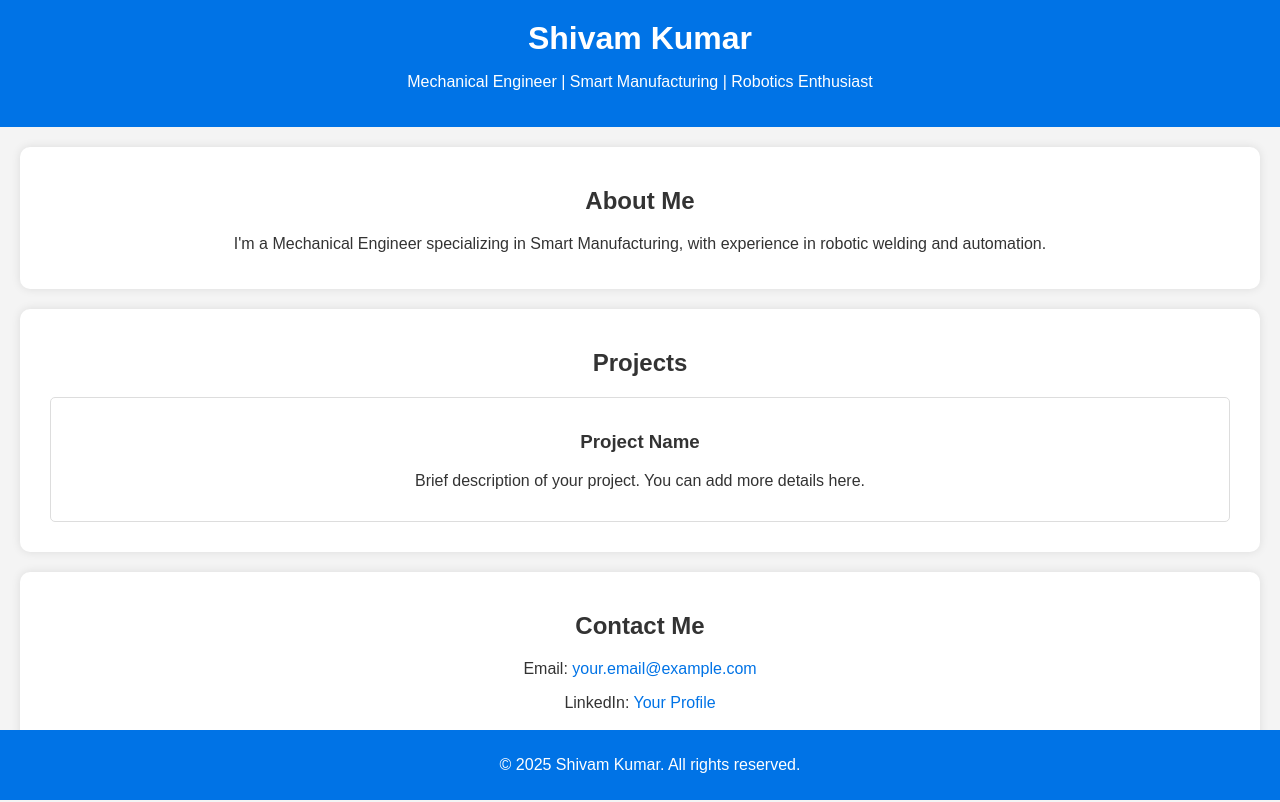
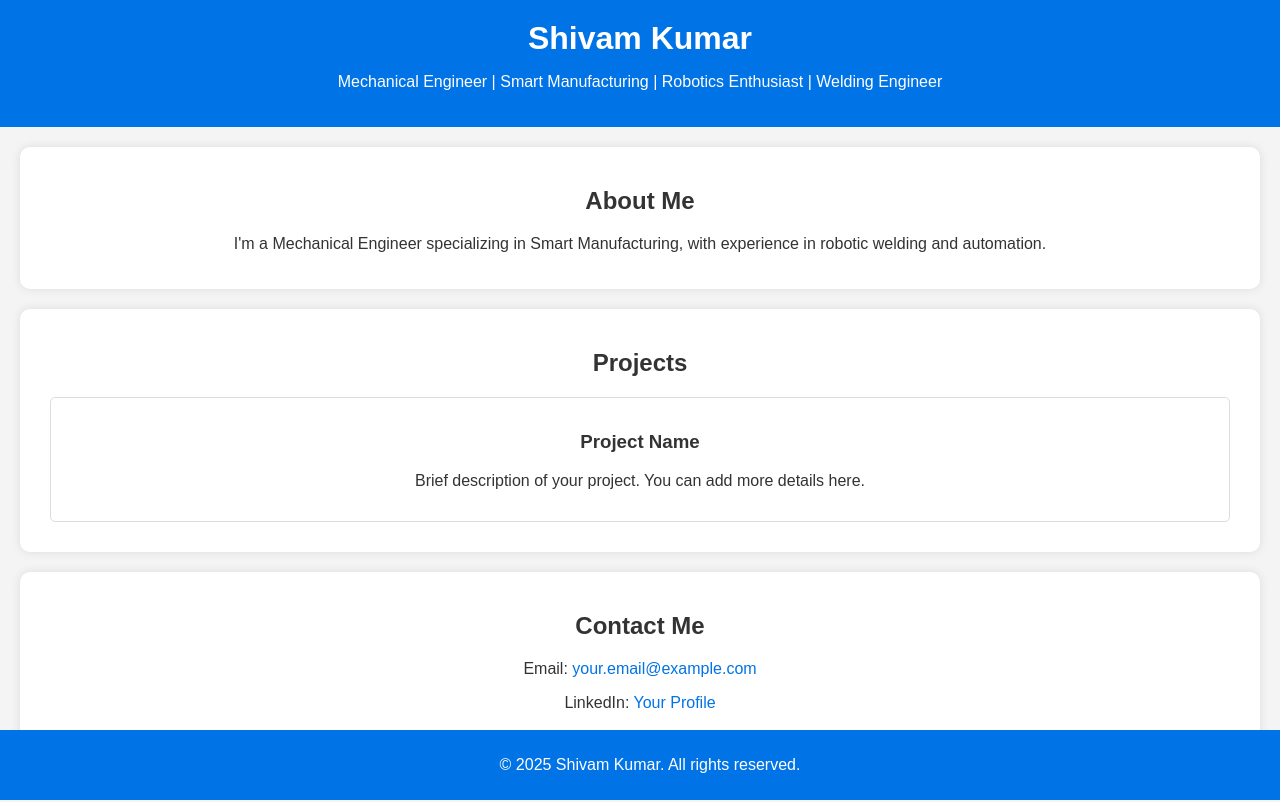
Before and after one commit to shivam78kr/shivam-portfolio, a plain HTML site: page index.html in a window 1280 px wide. Drawn offline with Linux system fonts and the light colour scheme.

Commit message:
Update index.html

```diff
--- a/index.html
+++ b/index.html
@@ -9,7 +9,7 @@
 <body>
     <header>
         <h1>Shivam Kumar</h1>
-        <p>Mechanical Engineer | Smart Manufacturing | Robotics Enthusiast</p>
+        <p>Mechanical Engineer | Smart Manufacturing | Robotics Enthusiast | Welding Engineer</p>
     </header>
 
     <section id="about">
```
